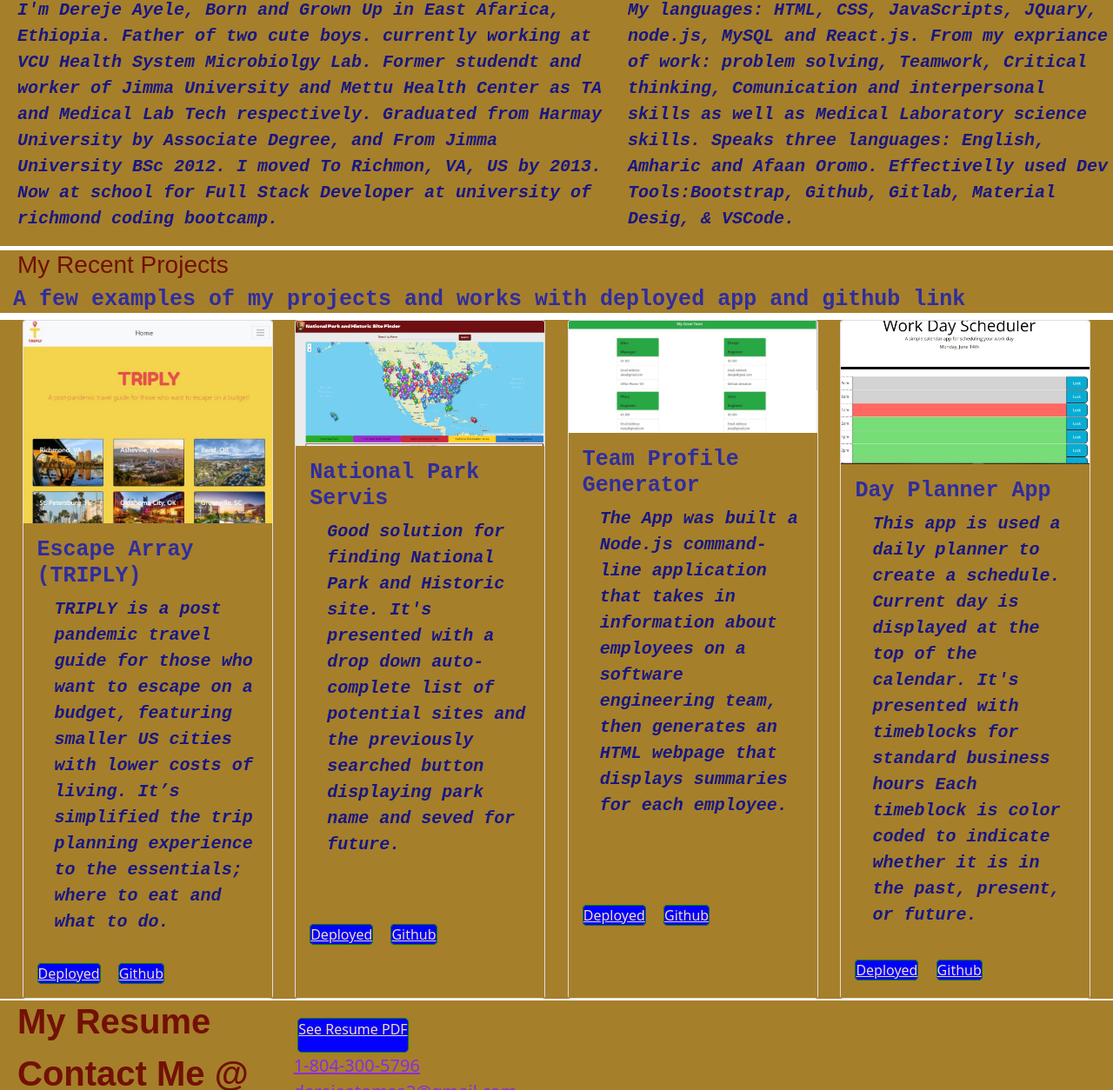
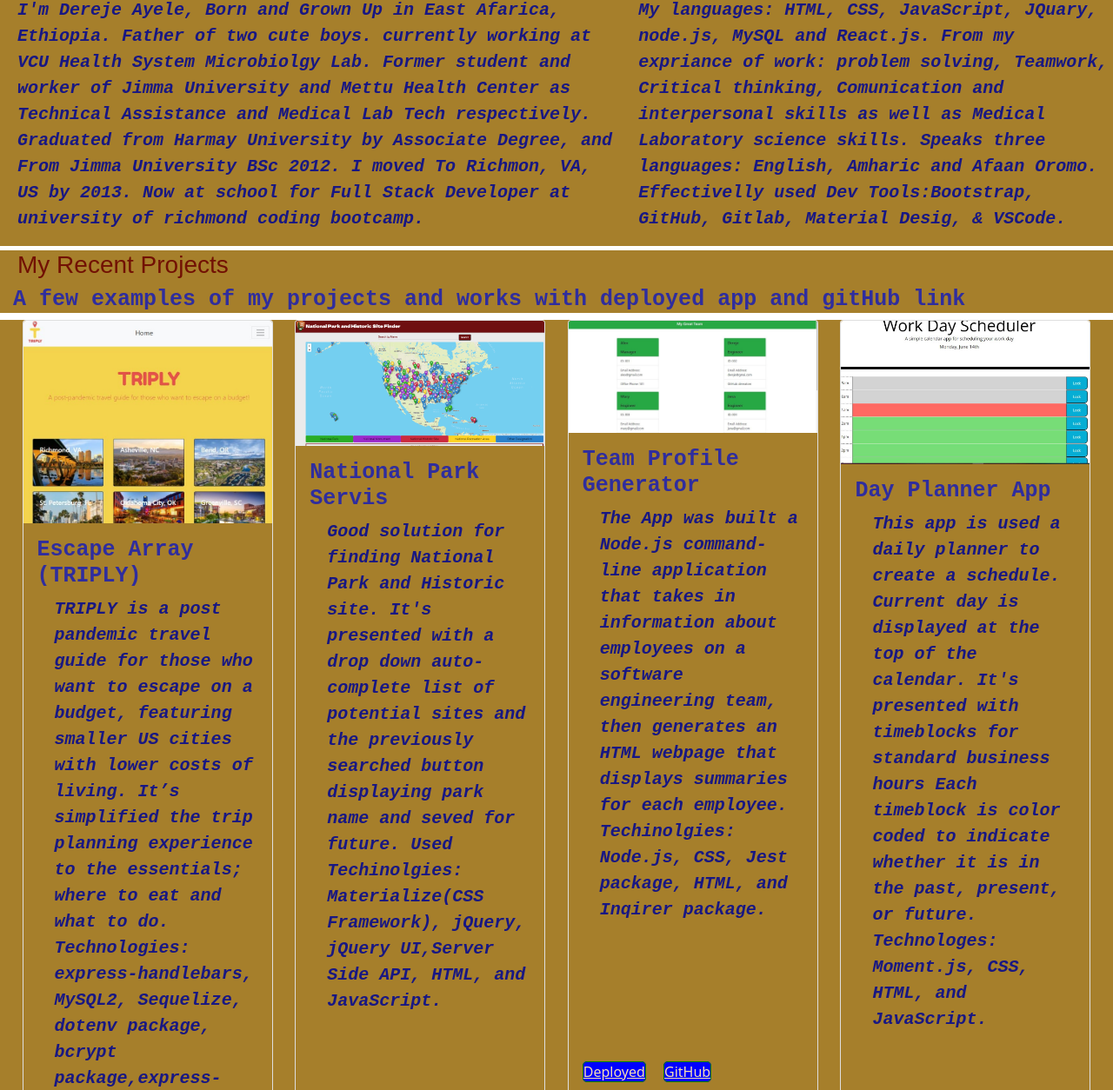
Before and after one commit to dereatom/MyPortfolio, a plain HTML site: page index.html in a window 1280 px wide. Shown: the part 724-1978 px from the top of the page at 87% size. Drawn offline with nearby package versions, Linux system fonts and the light colour scheme.

Commit message:
editing some error

```diff
--- a/index.html
+++ b/index.html
@@ -49,7 +49,7 @@
         <h4>About Me</h4>
         <p>I'm Dereje Ayele, Born and Grown Up in East Afarica, Ethiopia.
           Father of two cute boys. currently working at VCU Health System Microbiolgy Lab.
-          Former studendt and worker of Jimma University and Mettu Health Center as TA and
+          Former student and worker of Jimma University and Mettu Health Center as Technical Assistance and
           Medical Lab Tech respectively. Graduated from Harmay University by
           Associate Degree, and From Jimma University BSc 2012. I moved To Richmon, VA, US by 2013.
           Now at school for Full Stack Developer at university of richmond coding bootcamp.
@@ -60,12 +60,12 @@
   <div class="column-skills" id="skills">
     <div class="content">
       <h4>Skills</h4>
-      <p>My languages: HTML, CSS, JavaScripts, JQuary, node.js, MySQL and React.js.
+      <p>My languages: HTML, CSS, JavaScript, JQuary, node.js, MySQL and React.js.
         From my expriance of work: problem solving, Teamwork,
         Critical thinking, Comunication and interpersonal skills as well as
         Medical Laboratory science skills. Speaks three languages: English,
         Amharic and Afaan Oromo. Effectivelly used Dev Tools:Bootstrap,
-       Github, Gitlab, Material Desig, & VSCode.
+       GitHub, Gitlab, Material Desig, & VSCode.
       </p>
     </div>
 </section>
@@ -73,51 +73,51 @@
   <!--my projects and works section -->
   <div>
     <h3 class="my-work" id="projects" href="projects"> My Recent Projects</h3>
-    <h5 class="sub-title">A few examples of my projects and works with deployed app and github link</h5>
+    <h5 class="sub-title">A few examples of my projects and works with deployed app and gitHub link</h5>
 </div>
   <section class="wrap" id="wrap-all" cotainer-gray>
     <div class="card" style="width: 18rem;">
       <img class="card-img-top" src="assets/image/Escape_Arry.JPG" alt="National Park">
       <div class="card-body">
         <h5 class="card-title">Escape Array (TRIPLY)</h5>
-        <p class="card-text">TRIPLY is a post pandemic travel guide for those who want to escape on a budget, featuring smaller US cities with lower costs of living. It’s simplified the trip planning experience to the essentials; where to eat and what to do.</p>
+        <p class="card-text">TRIPLY is a post pandemic travel guide for those who want to escape on a budget, featuring smaller US cities with lower costs of living. It’s simplified the trip planning experience to the essentials; where to eat and what to do. Technologies: express-handlebars, MySQL2, Sequelize, dotenv package, bcrypt package,express-session, connect-session-sequelize</p>
       </div>
       <div class="card-body">
         <a href="https://polar-spire-28260.herokuapp.com/" class="card-link">Deployed</a>
-        <a href="https://github.com/GitOffMyFarm/Escape-Array" class="card-link">Github</a>
+        <a href="https://github.com/GitOffMyFarm/Escape-Array" class="card-link">GitHub</a>
       </div>
     </div>
     <div class="card" style="width: 18rem;">
         <img class="card-img-top" src="assets/image/National_Park.png" alt="National Park">
         <div class="card-body">
           <h5 class="card-title">National Park Servis</h5>
-          <p class="card-text">Good solution for finding National Park and Historic site. It's presented with a drop down auto-complete list of potential sites and the previously searched button displaying park name and seved for future.</p>
+          <p class="card-text">Good solution for finding National Park and Historic site. It's presented with a drop down auto-complete list of potential sites and the previously searched button displaying park name and seved for future. Used Techinolgies: Materialize(CSS Framework), jQuery, jQuery UI,Server Side API, HTML, and JavaScript.</p>
         </div>
         <div class="card-body">
           <a href="https://epurpur.github.io/NationalParkService/" class="card-link">Deployed</a>
-          <a href="https://github.com/epurpur/NationalParkService" class="card-link">Github</a>
+          <a href="https://github.com/epurpur/NationalParkService" class="card-link">GitHub</a>
         </div>
     </div>
     <div class="card" style="width: 18rem;">
         <img class="card-img-top" src="assets/image/Team_profile.JPG" alt="National Park">
         <div class="card-body">
           <h5 class="card-title">Team Profile Generator</h5>
-          <p class="card-text"> The App was built a Node.js command-line application that takes in information about employees on a software engineering team, then generates an HTML webpage that displays summaries for each employee.</p>
+          <p class="card-text"> The App was built a Node.js command-line application that takes in information about employees on a software engineering team, then generates an HTML webpage that displays summaries for each employee. Techinolgies: Node.js, CSS, Jest package, HTML, and Inqirer package.</p>
         </div>
         <div class="card-body">
           <a href="https://dereatom.github.io/TeamProfileGenerator/" class="card-link">Deployed</a>
-          <a href="https://github.com/dereatom/TeamProfileGenerator" class="card-link">Github</a>
+          <a href="https://github.com/dereatom/TeamProfileGenerator" class="card-link">GitHub</a>
         </div>
     </div>
     <div class="card" style="width: 18rem;">
         <img class="card-img-top" src="assets/image/Work_Day.JPG" alt="National Park">
         <div class="card-body">
           <h5 class="card-title">Day Planner App</h5>
-          <p class="card-text">This app is used a daily planner to create a schedule. Current day is displayed at the top of the calendar. It's presented with timeblocks for standard business hours Each timeblock is color coded to indicate whether it is in the past, present, or future.</p>
+          <p class="card-text">This app is used a daily planner to create a schedule. Current day is displayed at the top of the calendar. It's presented with timeblocks for standard business hours Each timeblock is color coded to indicate whether it is in the past, present, or future. Technologes: Moment.js, CSS, HTML, and JavaScript.</p>
         </div>
         <div class="card-body">
           <a href="https://dereatom.github.io/Day-Planner/" class="card-link">Deployed</a>
-          <a href="https://github.com/dereatom/Day-Planner" class="card-link">Github</a>
+          <a href="https://github.com/dereatom/Day-Planner" class="card-link">GitHub</a>
         </div>
     </div>
   </section>
@@ -136,7 +136,7 @@
           <a href="derejeatomsa2@gmail.com">derejeatomsa2@gmail.com</a>
         </li>
         <li>
-          <a href="https://github.com/dereatom">Github</a>
+          <a href="https://github.com/dereatom">GitHub</a>
         </li>
         <li>
           <a href="https://www.linkedin.com/in/dereje-ayele-3b58b2204/">Linkdin</a>
```
